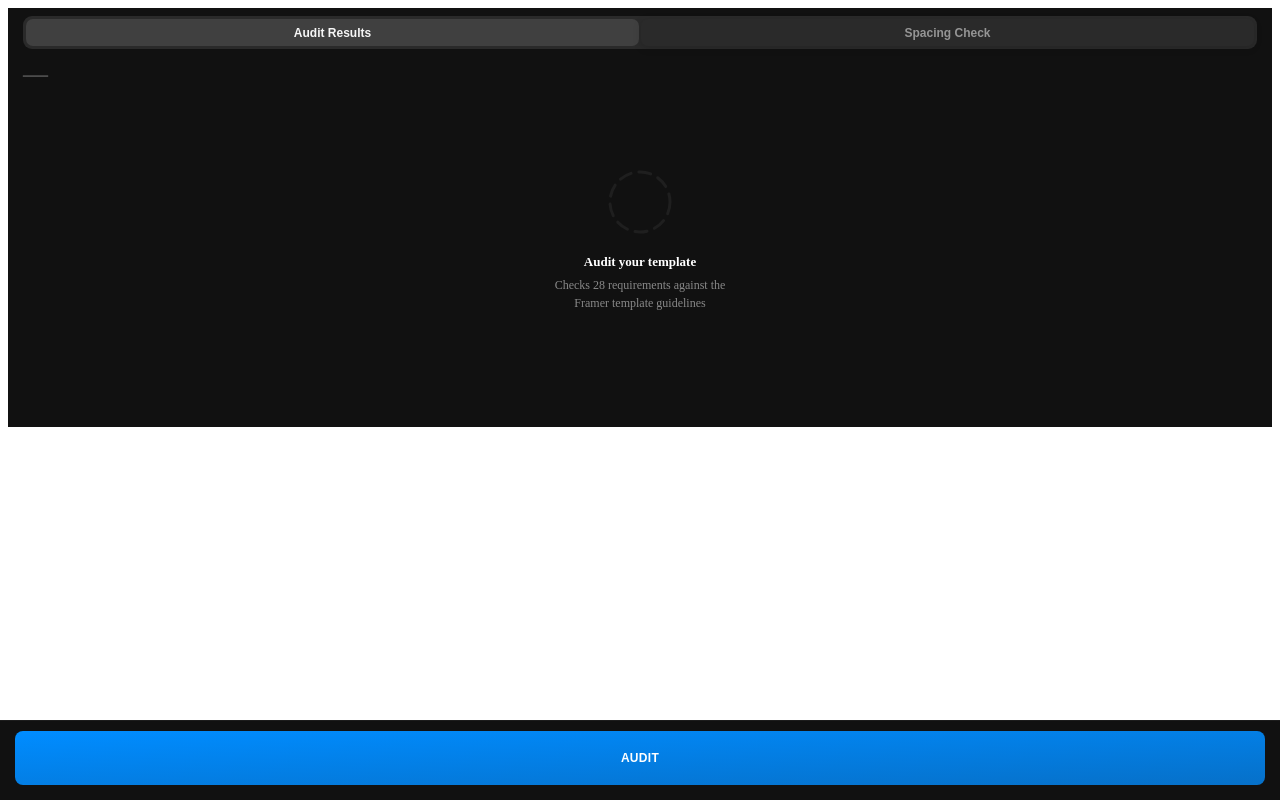
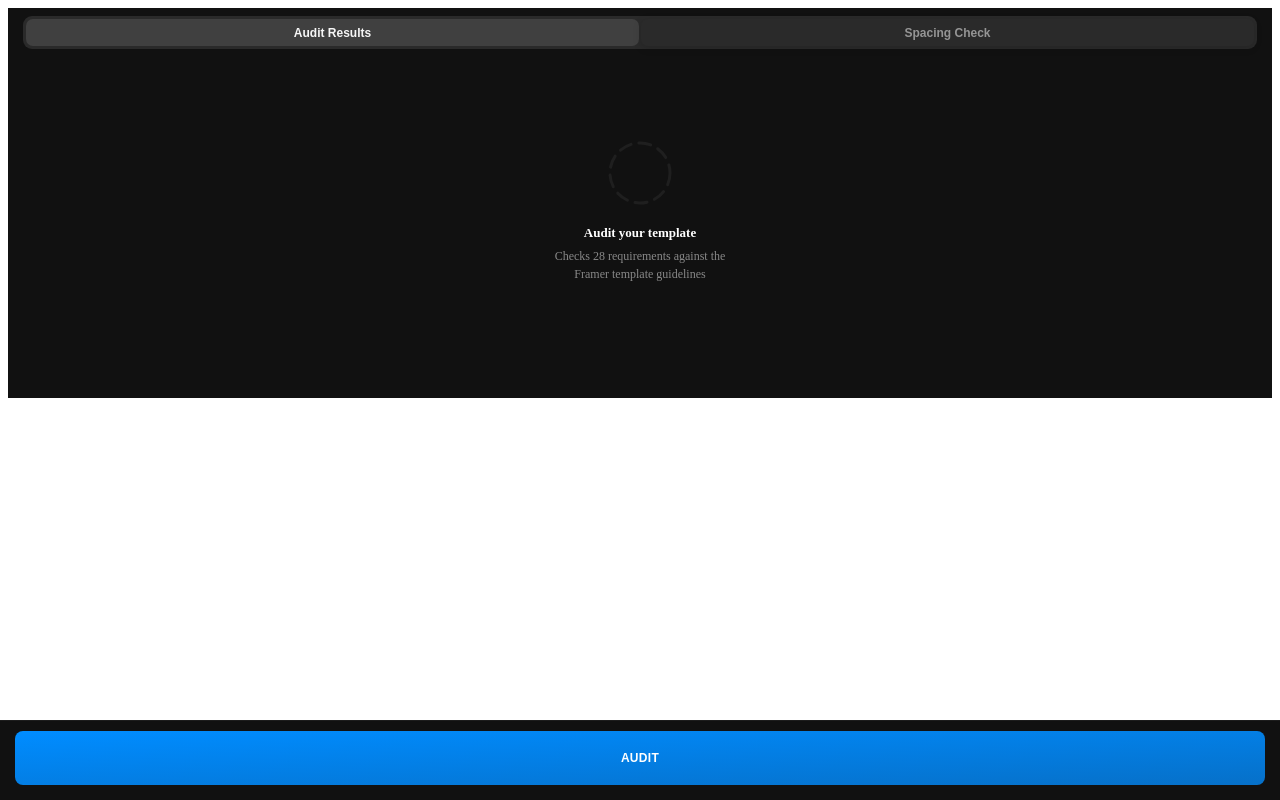
Before and after one commit to LabeebHameed/frame-audit, a React (Vite) app: page / in a window 1280 px wide. Built offline with nearby package versions, Linux system fonts and the light colour scheme; what framer-plugin would draw is missing.

Commit message:
Remove score section from initial page - only show when audit results exist

```diff
--- a/src/App.tsx
+++ b/src/App.tsx
@@ -2938,7 +2938,8 @@ export function App(): React.ReactElement {
 
             {/* Results tab — always mounted, hidden when inactive so state is preserved */}
             <div style={{ display: activeTab === "results" ? "flex" : "none", flexDirection: "column", flex: 1, paddingTop: 12 }}>
-                        {/* Score area */}
+                        {/* Score area - only show when results exist */}
+                        {effectiveReport && (
                         <div style={{ display: "flex", flexDirection: "column", gap: 10, paddingBottom: 4, flexShrink: 0 }}>
                             {/* Score number + delta */}
                             <div style={{ display: "flex", flexDirection: "column" }}>
@@ -2995,6 +2996,7 @@ export function App(): React.ReactElement {
                             {/* Stats strip */}
                             {effectiveReport && <StatsStrip report={effectiveReport} />}
                         </div>
+                        )}
 
                     <div className="audit-scroll" style={{ paddingBottom: 60, marginTop: 16 }}>
                         {detailCheck && (
```
